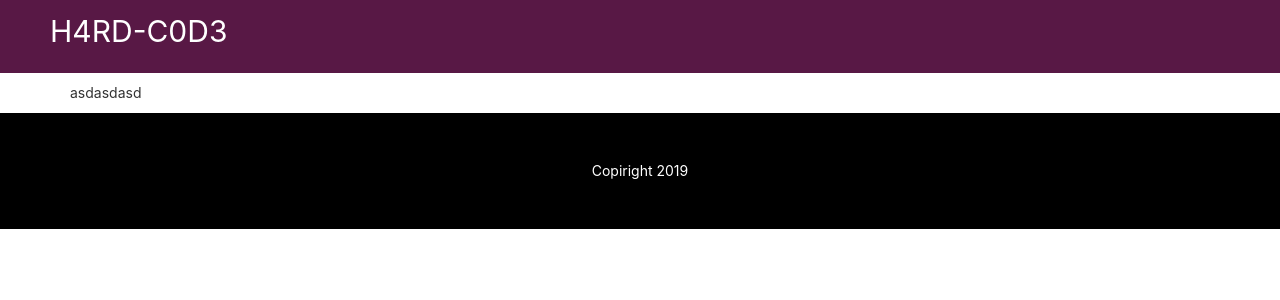
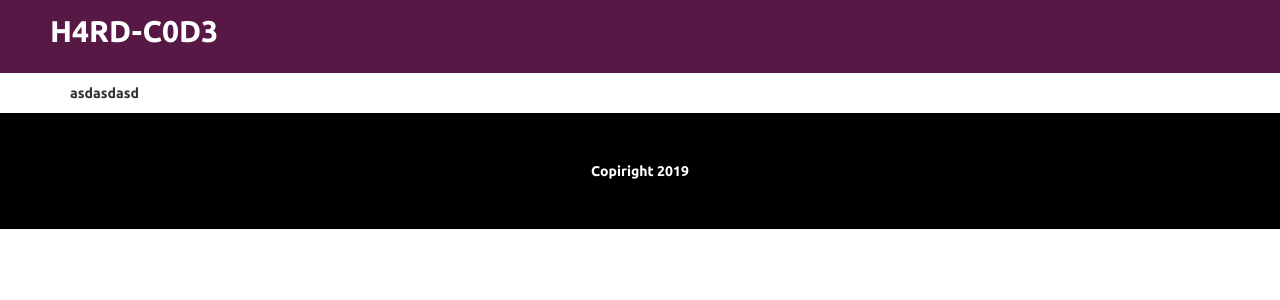
Before and after one commit to lucashernandez067/H4RD-C0D3, a PHP site: page / in a window 1280 px wide. Shown: the top 300 px of the page. Run offline with PHP 8.4, Linux system fonts and the light colour scheme.

Commit message:
commit 1.0

```diff
--- a/assets/css/style.css
+++ b/assets/css/style.css
@@ -7,7 +7,7 @@
     font-family: Ubuntu;
 }
 *{
-    font-family: -apple-system, BlinkMacSystemFont, 'Segoe UI', Roboto, Oxygen, Ubuntu, Cantarell, 'Open Sans', 'Helvetica Neue', sans-serif;
+    font-family: Ubuntu;
 }
 
 footer{
```
